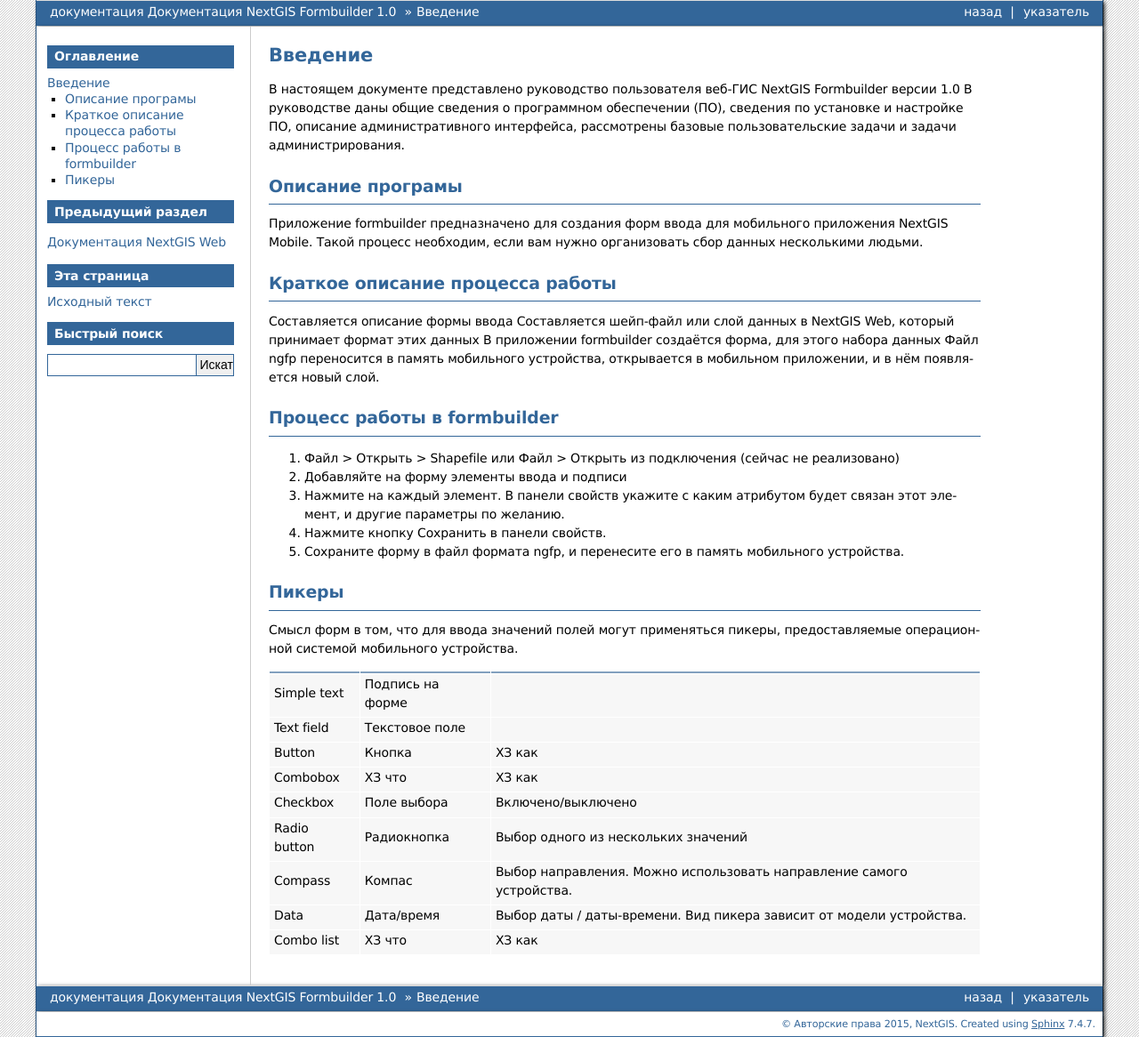
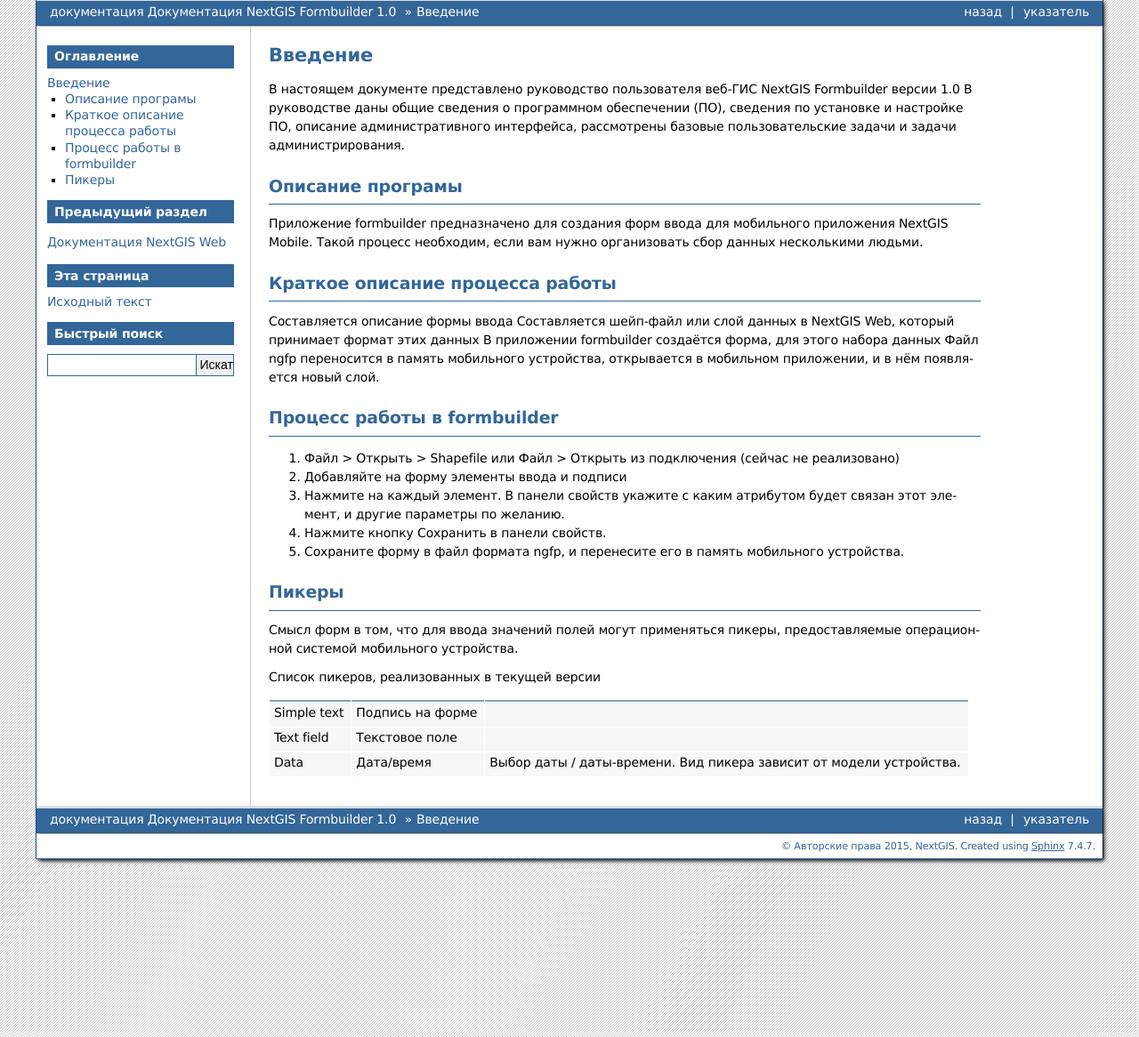
Before and after one commit to nextgis/docs_formbuilder, a Sphinx documentation site: the page built from source/intro.rst, in a window 1280 px wide. Shown: the whole page at 89% size. Built offline with Sphinx 7.4.7, drawn with Linux system fonts in a browser that asks for light colours; formulas are drawn with MathJax 3.

Commit message:
Список пикеров актуализирован

```diff
--- a/source/intro.rst
+++ b/source/intro.rst
@@ -40,6 +40,7 @@
 Смысл форм в том, что для ввода значений полей могут применяться пикеры, предоставляемые операционной системой мобильного устройства.
 
 
+Список пикеров, реализованных в текущей версии
 
 +--------------------+----------------------+-------------------------------------------------------------------------+
 +====================+======================+=========================================================================+
@@ -47,17 +48,5 @@
 +--------------------+----------------------+-------------------------------------------------------------------------+
 |Text field          |Текстовое поле        |                                                                         |
 +--------------------+----------------------+-------------------------------------------------------------------------+
-|Button              |Кнопка                |ХЗ как                                                                   |
-+--------------------+----------------------+-------------------------------------------------------------------------+
-|Combobox            |ХЗ что                |ХЗ как                                                                   |
-+--------------------+----------------------+-------------------------------------------------------------------------+
-|Checkbox            |Поле выбора           |Включено/выключено                                                       |
-+--------------------+----------------------+-------------------------------------------------------------------------+
-|Radio button        |Радиокнопка           |Выбор одного из нескольких значений                                      |
-+--------------------+----------------------+-------------------------------------------------------------------------+
-|Compass             |Компас                |Выбор направления. Можно использовать направление самого устройства.     |
-+--------------------+----------------------+-------------------------------------------------------------------------+
 |Data                |Дата/время            |Выбор даты / даты-времени. Вид пикера зависит от модели устройства.      |
 +--------------------+----------------------+-------------------------------------------------------------------------+
-|Combo list          |ХЗ что                |ХЗ как                                                                   |
-+--------------------+----------------------+-------------------------------------------------------------------------+
```
